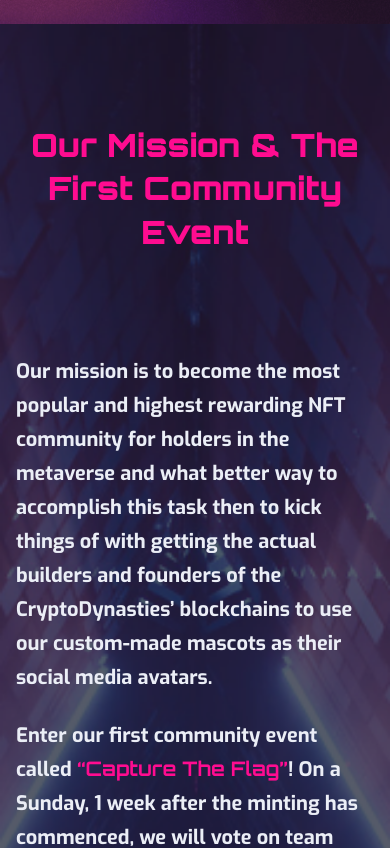
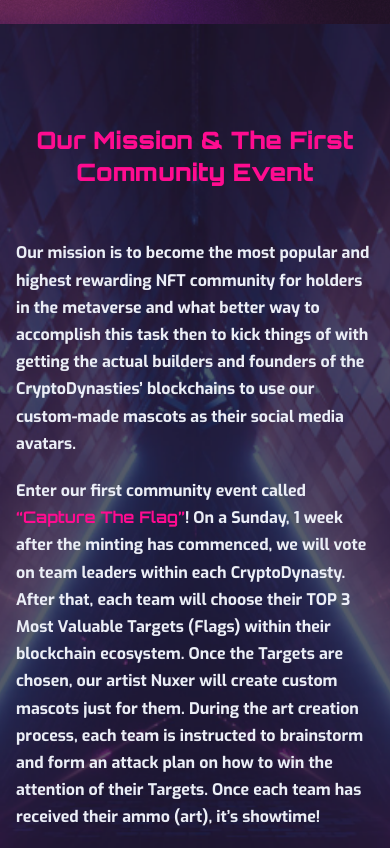
Before and after one commit to DZH-Agency/crypto-dynasties, a Vue app: page / in a window 390 px wide. Shown: the part 5898-6746 px from the top of the page. Built offline with nearby package versions, Linux system fonts and the light colour scheme.

Commit message:
Our Mission mobile

```diff
--- a/src/assets/scss/components/OurMission.scss
+++ b/src/assets/scss/components/OurMission.scss
@@ -5,6 +5,10 @@
   &-wrapper {
     padding: 100px 0;
     background: url("~@/assets/img/OurMission/mainBg.png") no-repeat center / cover;
+
+    @media (max-width: $tablet-bp) {
+
+    }
   }
 
   &__heading {
@@ -15,16 +19,29 @@
     text-align: center;
     margin-bottom: 100px;
     color: $purple-highlight;
+
+    @media (max-width: $tablet-bp) {
+      font-size: 24px;
+      margin-bottom: 50px;
+    }
   }
 
   &-text-box {
     display: grid;
     grid-row-gap: 24px;
 
+    @media (max-width: $tablet-bp) {
+      grid-row-gap: 20px;
+    }
+
     p {
       font-weight: bold;
       font-size: 20px;
       line-height: 170%;
+
+      @media (max-width: $tablet-bp) {
+        font-size: 16px;
+      }
 
       strong {
         font-family: Orbitron, sans-serif;
```
